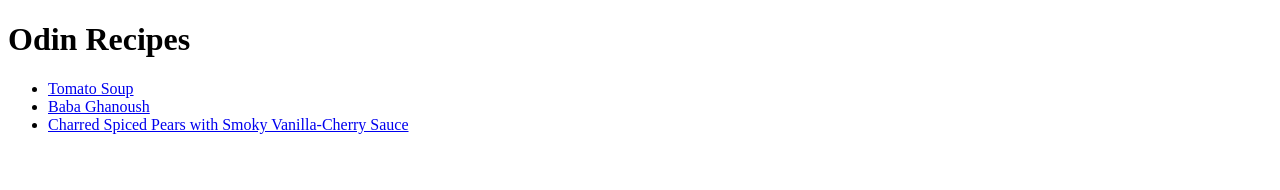
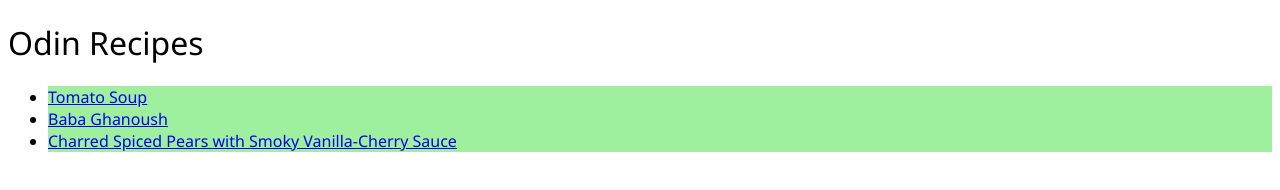
Before and after one commit to Tyler-Morgan1/odin-recipes, a plain HTML site: page index.html in a window 1280 px wide. Drawn offline with Linux system fonts and the light colour scheme.

Commit message:
Add a few CSS properties, random practice

```diff
--- a/index.html
+++ b/index.html
@@ -2,10 +2,11 @@
 <html lang="en">
     <head>
         <meta charset="UTF-8">
+        <link rel="stylesheet" href="./styles/style.css">
         <title>Odin Recipes</title>
     </head>
     <body>
-        <h1>Odin Recipes</h1>
+        <h1 id="mainHeading">Odin Recipes</h1>
         <ul>
             <li>
                 <a href="./recipes/tomato_soup.html">Tomato Soup</a>
--- /dev/null
+++ b/styles/style.css
@@ -0,0 +1,11 @@
+body {
+    font-family:'Segoe UI', Tahoma, Geneva, Verdana, sans-serif;
+}
+
+ul li {
+    background-color: rgb(158, 240, 158);
+}
+
+#mainHeading {
+    font-weight: 100;
+}
```
Also changed, not shown: recipes/baba_ghanoush.html (+1 -0 lines), recipes/charred_pears.html (+1 -0 lines), recipes/tomato_soup.html (+1 -0 lines).
